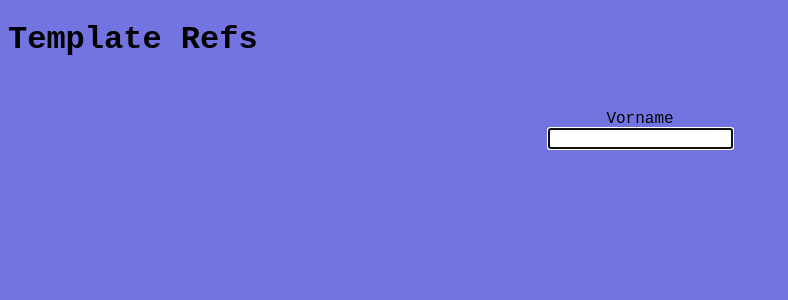
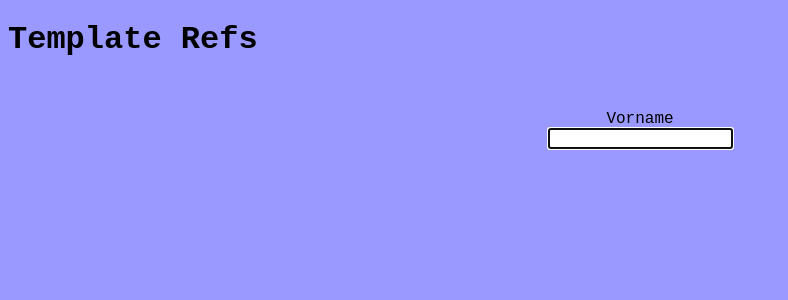
Before and after one commit to siggi-ai/Vue-Practice, a Vue app: page / in a window 1280 px wide. Shown: the top 300 px of the page, without its empty margins (0-788 px from the left). Built offline with nearby package versions, Linux system fonts and the light colour scheme.

Commit message:
another blue

```diff
--- a/src/App.vue
+++ b/src/App.vue
@@ -20,7 +20,7 @@ export default {
 
 <style>
 body {
-  background-color: rgb(115, 115, 226);
+  background-color: rgb(153, 153, 255);
   font-family: "Courier New", Courier, monospace;
 }
 .main {
--- a/src/components/TemplateRef.vue
+++ b/src/components/TemplateRef.vue
@@ -13,6 +13,7 @@ export default {
   name: "TemplateRef",
   mounted() {
     this.$refs.firstName.focus();
+     console.log(this.$refs.firstName);
   },
 };
 </script>
```
